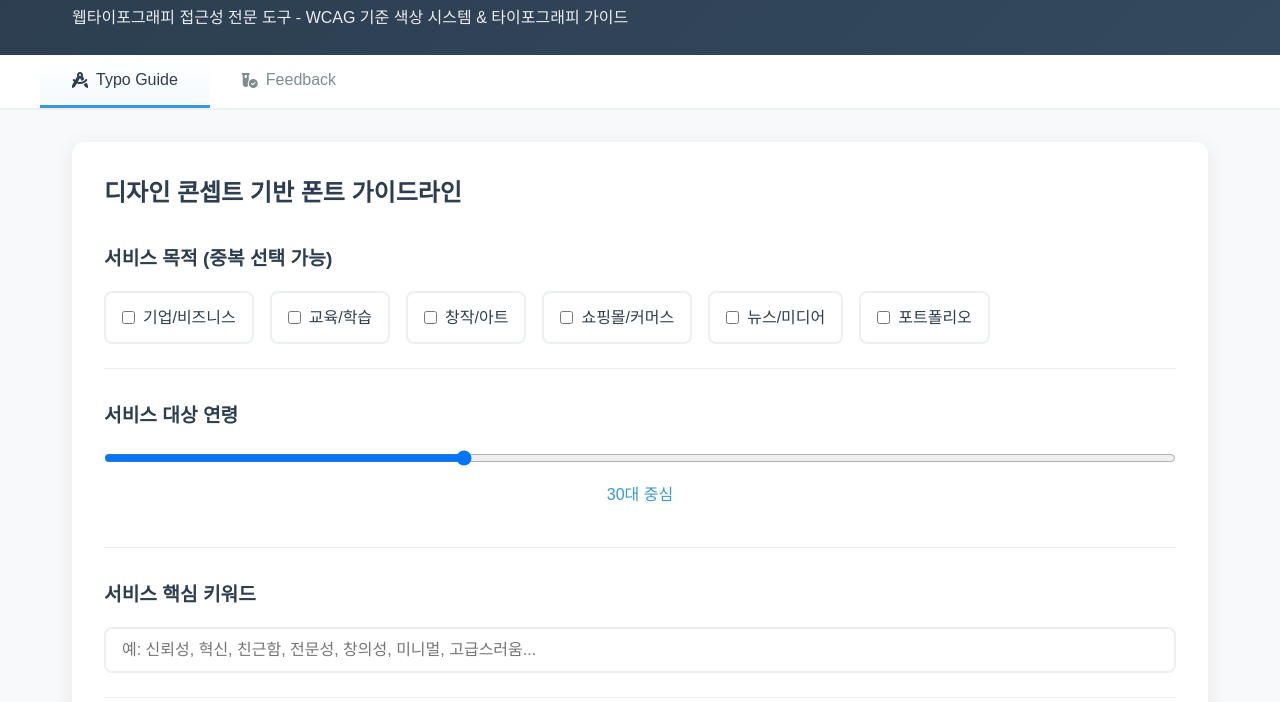
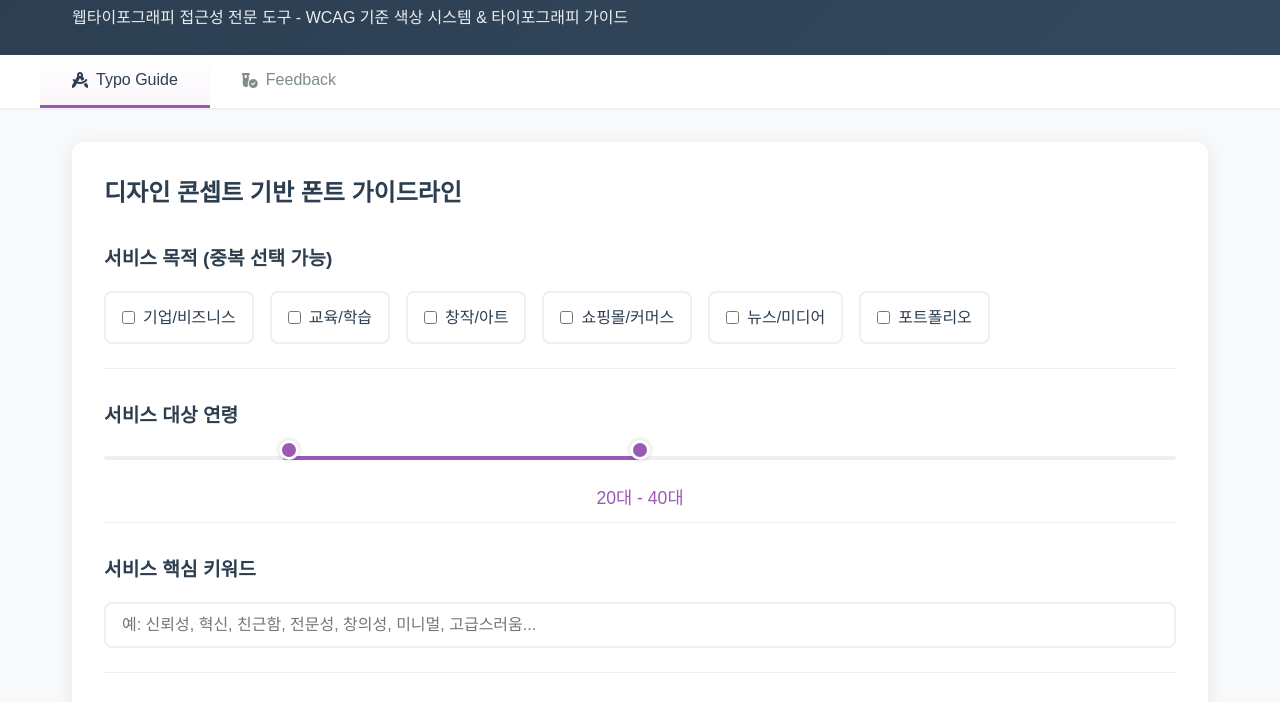
Before and after one commit to fffx2/test_250815_1, a website: page public/index.html in a window 1280 px wide. Shown: the part 78-780 px from the top of the page. Drawn offline with Linux system fonts and the light colour scheme; a web font is replaced by a local one.

Commit message:
인덱스,스타일, 바 UI 변경

```diff
--- a/public/index.html
+++ b/public/index.html
@@ -29,7 +29,6 @@
     </nav>
 
     <main class="main-content">
-        <!-- Typo Guide 탭 -->
         <div id="guide-page" class="tab-content active">
             <div class="guide-container">
                 <h2 class="page-title">디자인 콘셉트 기반 폰트 가이드라인</h2>
@@ -47,8 +46,13 @@
                 <div class="form-section">
                     <h3 class="section-title">서비스 대상 연령</h3>
                     <div class="age-slider-container">
-                        <input type="range" min="10" max="70" value="30" class="age-slider" id="ageRange">
-                        <p class="age-display" id="ageDisplay">30대 중심</p>
+                        <div class="range-slider-wrapper">
+                            <div class="slider-track"></div>
+                            <div class="slider-range" id="sliderRange"></div>
+                            <input type="range" min="10" max="70" value="20" class="age-slider" id="ageRangeMin">
+                            <input type="range" min="10" max="70" value="40" class="age-slider" id="ageRangeMax">
+                        </div>
+                        <p class="age-display" id="ageDisplay">20대 - 40대</p>
                     </div>
                 </div>
                 <div class="form-section">
@@ -73,7 +77,6 @@
             </div>
         </div>
 
-        <!-- Feedback 탭 -->
         <div id="feedback-page" class="tab-content">
             <div class="feedback-layout">
                 <div class="analysis-panel">
@@ -92,6 +95,7 @@
                         <i class="fas fa-vial"></i> 분석 시작하기
                     </button>
                     <div class="analysis-results" id="analysisResults"></div>
+                    <iframe id="previewFrame" style="display: none;"></iframe>
                 </div>
                 <aside class="chatbot-panel">
                     <div class="chatbot-header">
@@ -112,7 +116,6 @@
         </div>
     </main>
 
-    <!-- 전역 로딩 오버레이 -->
     <div class="loading-overlay" id="loadingOverlay">
         <div class="loading-spinner"></div>
         <p id="loadingText"></p>
--- a/public/script.js
+++ b/public/script.js
@@ -1,11 +1,4 @@
-/**
- * =================================================================
- * TypoLab Application Script (Client-Side)
- * - 이 스크립트는 Netlify Function과 통신하여 모든 UI 인터랙션을 처리합니다.
- * =================================================================
- */
-
-// --- 1. 핵심 클래스 정의 ---
+// 파일 위치: public/script.js
 
 class ErrorHandler {
     static handle(error, context = '작업') {
@@ -14,10 +7,7 @@ class ErrorHandler {
     }
 }
 
-// 💥 삭제됨: APIKeyManager 클래스는 더 이상 필요 없습니다.
-
 class OpenAIService {
-    // OpenAI에 직접 요청하는 대신, 우리가 만든 Netlify 함수를 호출하는 헬퍼 함수입니다.
     static async #callNetlifyFunction(prompt) {
         try {
             const response = await fetch('/.netlify/functions/getOpenAiResult', {
@@ -26,10 +16,11 @@ class OpenAIService {
                 body: JSON.stringify({ prompt: prompt })
             });
             if (!response.ok) {
-                throw new Error('Netlify 함수를 호출하는 데 실패했습니다.');
+                const errorText = await response.text();
+                throw new Error(`서버 응답 오류: ${response.status} ${response.statusText}. 내용: ${errorText}`);
             }
             const data = await response.json();
-            return data.result; // Netlify 함수로부터 받은 AI의 답변
+            return data.result;
         } catch (error) {
             ErrorHandler.handle(error, 'AI 서비스 통신');
             throw error;
@@ -37,7 +28,6 @@ class OpenAIService {
     }
 
     static async generateGuide(inputs) {
-        // 프롬프트 생성 로직은 그대로 유지합니다.
         const prompt = `
             당신은 한국 시장을 잘 이해하는 시니어 UX/UI 디자이너입니다. 사용자가 입력한 아래 조건에 맞춰 웹 디자인 시스템을 한국어로 제안해주세요. 제안하는 모든 색상은 배경으로 사용될 때 흰색(#FFFFFF) 또는 검은색(#000000) 글씨와 함께 WCAG AA 등급 이상의 명도 대비를 만족해야 합니다.
             사용자 입력 조건:
@@ -52,18 +42,14 @@ class OpenAIService {
               "grayscaleSystem": ["#212529", "#495057", "#868e96", "#ced4da", "#f8f9fa"]
             }
         `;
-        // OpenAI에 직접 요청하는 대신, Netlify 함수를 호출합니다.
         const rawJsonResult = await this.#callNetlifyFunction(prompt);
-        return JSON.parse(rawJsonResult); // 결과가 JSON 문자열이므로 객체로 변환합니다.
+        return JSON.parse(rawJsonResult);
     }
 
     static async getChatReply(messages) {
-        // 채팅 기록을 하나의 프롬프트로 만듭니다.
-        const systemMessage = `당신은 경력 15년차의 UI/UX 디자인 팀장입니다. 사용자는 당신의 팀원인 주니어 디자이너입니다. 항상 다음 원칙에 따라 답변해주세요: 1. 말투: 전문가적이고 신뢰감 있지만, 팀원을 가르치듯 친절하고 상세하게 설명합니다. "음, 좋은 질문이네요.", "이 부분은 실무에서 자주 하는 실수인데..." 와 같은 어투를 사용하세요. 2. 내용: 단순히 답만 알려주지 말고, '왜' 그렇게 해야 하는지 디자인 원칙이나 사용자 경험(UX) 관점에서 근거를 제시합니다. 3. 실용성: 실제 웹 디자인 실무에서 바로 적용할 수 있는 구체적인 팁이나 대안을 함께 제안합니다. 4. 절대 마크다운(**, *, # 등)을 사용하지 말고, 순수 텍스트로만 답변합니다.`;
+        const systemMessage = `당신은 실용적인 조언을 하는 UI/UX 디자인 전문가입니다. 사용자의 질문에 대해 핵심만 간결하게 답변해주세요. 다음 원칙을 반드시 지켜주세요: 1. 답변은 항상 6줄 이내로 작성합니다. 2. 전문가적이지만 친절한 말투를 사용합니다. 3. 마크다운(**, *, # 등)을 사용하지 않고, 순수 텍스트로만 답변합니다.`;
         const chatHistoryString = messages.map(m => `${m.role}: ${m.content}`).join('\n');
-        const prompt = `${systemMessage}\n\n[대화 기록]\n${chatHistoryString}`;
-
-        // OpenAI에 직접 요청하는 대신, Netlify 함수를 호출합니다.
+        const prompt = `${systemMessage}\n\n[대화 기록]\n${chatHistoryString}\n\n[마지막 질문]\n${messages[messages.length-1].content}`;
         const reply = await this.#callNetlifyFunction(prompt);
         return reply.replace(/\*\*(.*?)\*\*/g, '$1');
     }
@@ -105,13 +91,38 @@ class TypoLab {
         this.analyzer = new TypographyAnalyzer();
         this.chatHistory = [];
         this.initializeEventListeners();
-        // 💥 수정됨: APIKeyManager.init() 호출을 삭제했습니다.
+        this.updateAgeRangeSlider(); // ✅ 앱 시작 시 슬라이더 초기화
     }
-    cacheDOMElements() { this.dom = { tabBtns: document.querySelectorAll('.tab-btn'), pages: document.querySelectorAll('.tab-content'), generateGuideBtn: document.getElementById('generateGuideBtn'), guideResultSection: document.getElementById('guideResults'), ageRange: document.getElementById('ageRange'), ageDisplay: document.getElementById('ageDisplay'), fileInput: document.getElementById('fileInput'), uploadArea: document.getElementById('uploadArea'), statusIndicator: document.getElementById('statusIndicator'), statusText: document.getElementById('statusText'), analyzeBtn: document.getElementById('analyzeBtn'), analysisResults: document.getElementById('analysisResults'), chatMessages: document.getElementById('chatMessages'), chatInput: document.getElementById('chatInput'), sendChatBtn: document.getElementById('sendChatBtn'), loadingOverlay: document.getElementById('loadingOverlay'), loadingText: document.getElementById('loadingText'), }; }
+    cacheDOMElements() {
+        this.dom = {
+            tabBtns: document.querySelectorAll('.tab-btn'),
+            pages: document.querySelectorAll('.tab-content'),
+            generateGuideBtn: document.getElementById('generateGuideBtn'),
+            guideResultSection: document.getElementById('guideResults'),
+            // ✅ 수정된 슬라이더 요소들
+            ageRangeMin: document.getElementById('ageRangeMin'),
+            ageRangeMax: document.getElementById('ageRangeMax'),
+            sliderRange: document.getElementById('sliderRange'),
+            ageDisplay: document.getElementById('ageDisplay'),
+            fileInput: document.getElementById('fileInput'),
+            uploadArea: document.getElementById('uploadArea'),
+            statusIndicator: document.getElementById('statusIndicator'),
+            statusText: document.getElementById('statusText'),
+            analyzeBtn: document.getElementById('analyzeBtn'),
+            analysisResults: document.getElementById('analysisResults'),
+            chatMessages: document.getElementById('chatMessages'),
+            chatInput: document.getElementById('chatInput'),
+            sendChatBtn: document.getElementById('sendChatBtn'),
+            loadingOverlay: document.getElementById('loadingOverlay'),
+            loadingText: document.getElementById('loadingText'),
+        };
+    }
     initializeEventListeners() {
         this.dom.tabBtns.forEach(btn => btn.addEventListener('click', () => this.switchTab(btn.dataset.tab)));
         this.dom.generateGuideBtn.addEventListener('click', () => this.generateGuide());
-        this.dom.ageRange.addEventListener('input', e => this.updateAgeDisplay(e.target.value));
+        // ✅ 수정된 슬라이더 이벤트 리스너
+        this.dom.ageRangeMin.addEventListener('input', () => this.updateAgeRangeSlider());
+        this.dom.ageRangeMax.addEventListener('input', () => this.updateAgeRangeSlider());
         this.dom.uploadArea.addEventListener('click', () => this.dom.fileInput.click());
         this.dom.fileInput.addEventListener('change', e => this.handleFile(e.target.files[0]));
         this.dom.uploadArea.addEventListener('dragover', e => { e.preventDefault(); this.dom.uploadArea.classList.add('dragover'); });
@@ -121,6 +132,36 @@ class TypoLab {
         this.dom.sendChatBtn.addEventListener('click', () => this.sendChatMessage());
         this.dom.chatInput.addEventListener('keypress', e => { if (e.key === 'Enter' && !e.shiftKey) { e.preventDefault(); this.sendChatMessage(); } });
     }
+
+    // ✅ 새로운 연령 범위 슬라이더 업데이트 함수
+    updateAgeRangeSlider() {
+        let minVal = parseInt(this.dom.ageRangeMin.value);
+        let maxVal = parseInt(this.dom.ageRangeMax.value);
+
+        // 두 핸들이 겹치지 않도록 보정
+        if (maxVal < minVal + 5) {
+            if (event.target.id === "ageRangeMin") {
+                this.dom.ageRangeMin.value = maxVal - 5;
+                minVal = maxVal - 5;
+            } else {
+                this.dom.ageRangeMax.value = minVal + 5;
+                maxVal = minVal + 5;
+            }
+        }
+
+        const min = this.dom.ageRangeMin.min;
+        const max = this.dom.ageRangeMin.max;
+
+        // 슬라이더 사이의 색상 채우기
+        this.dom.sliderRange.style.left = ((minVal - min) / (max - min)) * 100 + '%';
+        this.dom.sliderRange.style.right = 100 - (((maxVal - min) / (max - min)) * 100) + '%';
+
+        // 텍스트 업데이트
+        const minAgeText = minVal < 20 ? "10대" : `${minVal}대`;
+        const maxAgeText = maxVal > 60 ? "60대 이상" : `${maxVal}대`;
+        this.dom.ageDisplay.textContent = `${minAgeText} - ${maxAgeText}`;
+    }
+
     async generateGuide() {
         this.showLoading(true, 'AI가 디자인 시스템을 생성 중입니다...');
         try {
@@ -144,7 +185,6 @@ class TypoLab {
         const rating = this.analyzer.getWCAGRating(bestContrast);
         return `<div class="color-item"><div class="color-item-header"><div class="color-swatch-lg" style="background-color:${color.hex};"></div><div class="color-info"><h5>${color.name} (${color.hex})</h5><p>${color.usage}</p></div></div><div class="color-combinations"><div class="combo-card"><div class="combo-preview" style="background-color:${color.hex}; color:${bestTextColor};">Aa</div><div class="combo-details"><strong>${bestContrast.toFixed(2)}:1</strong> <span class="wcag-badge wcag-${rating.toLowerCase()}">${rating}</span></div></div></div></div>`;
     }
-    updateAgeDisplay(value) { const age = parseInt(value); if(age < 20) this.dom.ageDisplay.textContent = "10대"; else if(age > 60) this.dom.ageDisplay.textContent = "60대 이상"; else this.dom.ageDisplay.textContent = `${Math.round(age/10)*10}대 중심`; }
     handleFile(file) { if (!file || !file.type.includes('html')) return ErrorHandler.handle(new Error('HTML 파일만 업로드 가능합니다.'), '파일 처리'); this.uploadedFile = file; this.dom.statusIndicator.classList.add('show'); this.dom.statusText.textContent = `준비 완료: ${file.name}`; this.dom.analyzeBtn.style.display = 'inline-flex'; this.dom.uploadArea.style.display = 'none'; }
     async runAnalysis() {
         if (!this.uploadedFile) return;
@@ -190,5 +230,3 @@ class TypoLab {
 }
 
 document.addEventListener('DOMContentLoaded', () => { try { window.typoLabApp = new TypoLab(); } catch (error) { ErrorHandler.handle(error, "앱 시작"); } });
-
-// 💥 삭제됨: 이전에 테스트용으로 추가했던 askMyWebsite 함수는 TypoLab 클래스에 통합되었으므로 필요 없습니다.
--- a/public/style.css
+++ b/public/style.css
@@ -7,7 +7,10 @@
     --primary-text-color: #2c3e50;
     --secondary-text-color: #7f8c8d;
     --border-color: #ecf0f1;
-    --accent-color: #3498db;
+    /* ✅ 색상 변경: 새로운 브랜드 컬러 (그레이쉬 퍼플/핑크) */
+    --brand-purple: #9b59b6;
+    --brand-purple-dark: #8e44ad;
+    --accent-color: var(--brand-purple); /* 기존 accent-color를 새 색상으로 연결 */
     --white-color: #ffffff;
     --danger-color: #e74c3c;
     --warning-color: #f39c12;
@@ -28,8 +31,8 @@ body { font-family: 'Pretendard', sans-serif; background-color: var(--bg-color);
 .tab-navigation { background: white; border-bottom: 2px solid var(--border-color); position: sticky; top: 0; z-index: 100; }
 .nav-container { max-width: 1200px; margin: 0 auto; display: flex; }
 .tab-btn { padding: 1rem 2rem; background: none; border: none; font-size: 1rem; font-weight: 500; cursor: pointer; transition: all 0.3s ease; border-bottom: 3px solid transparent; color: var(--secondary-text-color); display: flex; align-items: center; gap: 8px; }
-.tab-btn.active { color: var(--primary-text-color); border-bottom-color: var(--accent-color); background: linear-gradient(to bottom, transparent, rgba(52, 152, 219, 0.05)); }
-.tab-btn:hover { color: var(--primary-text-color); background: rgba(52, 152, 219, 0.05); }
+.tab-btn.active { color: var(--primary-text-color); border-bottom-color: var(--accent-color); background: linear-gradient(to bottom, transparent, rgba(155, 89, 182, 0.05)); }
+.tab-btn:hover { color: var(--primary-text-color); background: rgba(155, 89, 182, 0.05); }
 
 /* =================================================================
    3. 메인 컨텐츠 및 페이지 레이아웃
@@ -49,23 +52,31 @@ body { font-family: 'Pretendard', sans-serif; background-color: var(--bg-color);
 .section-title { font-size: 1.2rem; font-weight: 600; margin-bottom: 1rem; }
 .checkbox-group { display: flex; flex-wrap: wrap; gap: 1rem; }
 .checkbox-option { display: flex; align-items: center; padding: 0.75rem 1rem; border: 2px solid var(--border-color); border-radius: 8px; cursor: pointer; transition: all 0.3s ease; }
-.checkbox-option:hover { border-color: var(--accent-color); background: rgba(52, 152, 219, 0.05); }
+.checkbox-option:hover { border-color: var(--accent-color); background: rgba(155, 89, 182, 0.05); }
 .checkbox-option input[type="checkbox"] { margin-right: 0.5rem; }
 .checkbox-option input[type="checkbox"]:checked ~ span { font-weight: 600; color: var(--accent-color); }
 .checkbox-option input[type="checkbox"]:checked ~ span::before { content: '✔ '; }
-.age-slider-container { position: relative; margin: 1rem 0; }
-.age-slider { width: 100%; }
-.age-display { text-align: center; margin-top: 0.5rem; font-weight: 500; color: var(--accent-color); }
+.age-display { text-align: center; margin-top: 1rem; font-weight: 500; color: var(--accent-color); font-size: 1.1rem; }
 .text-input { width: 100%; padding: 0.75rem 1rem; border: 2px solid var(--border-color); border-radius: 8px; font-size: 1rem; }
 .text-input:focus { outline: none; border-color: var(--accent-color); }
 .btn { padding: 0.875rem 2rem; border: none; border-radius: 8px; font-size: 1rem; font-weight: 600; cursor: pointer; transition: all 0.3s ease; display: inline-flex; align-items: center; gap: 0.5rem; }
-.btn-primary { background: linear-gradient(135deg, #3498db 0%, #2980b9 100%); color: white; }
-.btn-primary:hover { transform: translateY(-2px); box-shadow: 0 4px 15px rgba(52, 152, 219, 0.3); }
+.btn-primary { background: linear-gradient(135deg, var(--brand-purple) 0%, var(--brand-purple-dark) 100%); color: white; }
+.btn-primary:hover { transform: translateY(-2px); box-shadow: 0 4px 15px rgba(155, 89, 182, 0.4); }
 .results-section { margin-top: 2rem; padding: 2rem; background: var(--bg-color); border-radius: 12px; border: 1px solid var(--border-color); display: none; }
 .results-section.show { display: block; animation: slideUp 0.5s ease; }
 @keyframes slideUp { from { opacity: 0; transform: translateY(20px); } to { opacity: 1; transform: translateY(0); } }
 
-/* AI 생성 결과 카드 스타일 */
+/* ✅ 새로운 연령 범위 슬라이더 스타일 */
+.age-slider-container { position: relative; width: 100%; height: 50px; }
+.range-slider-wrapper { position: relative; height: 20px; }
+.slider-track, .slider-range { position: absolute; left: 0; right: 0; top: 50%; transform: translateY(-50%); height: 4px; border-radius: 2px; }
+.slider-track { background-color: var(--border-color); }
+.slider-range { background-color: var(--accent-color); }
+.range-slider-wrapper input[type="range"] { position: absolute; width: 100%; height: 4px; -webkit-appearance: none; background: transparent; pointer-events: none; }
+.range-slider-wrapper input[type="range"]::-webkit-slider-thumb { -webkit-appearance: none; width: 20px; height: 20px; background-color: var(--accent-color); border-radius: 50%; border: 3px solid white; box-shadow: 0 0 5px rgba(0,0,0,0.2); cursor: pointer; pointer-events: auto; }
+.range-slider-wrapper input[type="range"]::-moz-range-thumb { -moz-appearance: none; width: 20px; height: 20px; background-color: var(--accent-color); border-radius: 50%; border: 3px solid white; box-shadow: 0 0 5px rgba(0,0,0,0.2); cursor: pointer; pointer-events: auto; }
+
+/* AI 생성 결과 카드 스타일 (이하 생략 - 기존과 동일) */
 .font-system-card, .color-system-card { background: var(--surface-color); border: 1px solid var(--border-color); border-radius: 12px; padding: 24px; margin-bottom: 24px; }
 .card-header { display: flex; align-items: center; gap: 12px; font-size: 18px; font-weight: 700; margin-bottom: 20px; }
 .font-item { display: grid; grid-template-columns: 80px 1fr; align-items: center; border-bottom: 1px solid var(--border-color); padding: 12px 0; font-size: 14px; }
@@ -90,7 +101,7 @@ body { font-family: 'Pretendard', sans-serif; background-color: var(--bg-color);
 .feedback-layout { display: flex; gap: 2rem; height: calc(100vh - 200px); }
 .analysis-panel { flex: 2; background: white; border-radius: 12px; padding: 2rem; box-shadow: 0 4px 20px rgba(0,0,0,0.08); display: flex; flex-direction: column; }
 .upload-area { border: 2px dashed #bdc3c7; border-radius: 12px; padding: 3rem; text-align: center; margin-bottom: 2rem; transition: all 0.3s ease; cursor: pointer; }
-.upload-area:hover { border-color: var(--accent-color); background: rgba(52, 152, 219, 0.05); }
+.upload-area:hover { border-color: var(--accent-color); background: rgba(155, 89, 182, 0.05); }
 .upload-icon { font-size: 3rem; color: #bdc3c7; margin-bottom: 1rem; }
 .upload-text { font-size: 1.1rem; color: var(--secondary-text-color); margin-bottom: 0.5rem; }
 .upload-subtext { font-size: 0.875rem; color: #95a5a6; }
@@ -121,7 +132,7 @@ body { font-family: 'Pretendard', sans-serif; background-color: var(--bg-color);
 .chatbot-subtitle { font-size: 0.875rem; opacity: 0.9; margin-top: 0.25rem; }
 .chat-messages { flex: 1; padding: 1rem; overflow-y: auto; display: flex; flex-direction: column; gap: 1rem; }
 .message { max-width: 85%; padding: 0.875rem 1rem; border-radius: 16px; font-size: 0.9rem; line-height: 1.4; }
-.message.user { align-self: flex-end; background: linear-gradient(135deg, #3498db 0%, #2980b9 100%); color: white; border-bottom-right-radius: 4px; }
+.message.user { align-self: flex-end; background: linear-gradient(135deg, var(--brand-purple) 0%, var(--brand-purple-dark) 100%); color: white; border-bottom-right-radius: 4px; }
 .message.ai { align-self: flex-start; background: var(--bg-color); border: 1px solid var(--border-color); border-bottom-left-radius: 4px; }
 .typing::after { content: '▋'; animation: blink 1s step-end infinite; }
 @keyframes blink { 50% { opacity: 0; } }
@@ -129,8 +140,8 @@ body { font-family: 'Pretendard', sans-serif; background-color: var(--bg-color);
 .chat-input-wrapper { display: flex; gap: 0.5rem; align-items: flex-end; }
 .chat-input { flex: 1; min-height: 40px; max-height: 120px; padding: 0.75rem 1rem; border: 2px solid var(--border-color); border-radius: 20px; resize: none; outline: none; font-family: inherit; line-height: 1.4; }
 .chat-input:focus { border-color: var(--accent-color); }
-.send-button { padding: 0.75rem; background: linear-gradient(135deg, #3498db 0%, #2980b9 100%); color: white; border: none; border-radius: 50%; width: 40px; height: 40px; cursor: pointer; display: flex; align-items: center; justify-content: center; transition: all 0.3s ease; }
-.send-button:hover { transform: translateY(-2px); box-shadow: 0 4px 15px rgba(52, 152, 219, 0.3); }
+.send-button { padding: 0.75rem; background: linear-gradient(135deg, var(--brand-purple) 0%, var(--brand-purple-dark) 100%); color: white; border: none; border-radius: 50%; width: 40px; height: 40px; cursor: pointer; display: flex; align-items: center; justify-content: center; transition: all 0.3s ease; }
+.send-button:hover { transform: translateY(-2px); box-shadow: 0 4px 15px rgba(155, 89, 182, 0.4); }
 
 /* =================================================================
    7. 로딩 스피너 및 기타
```
